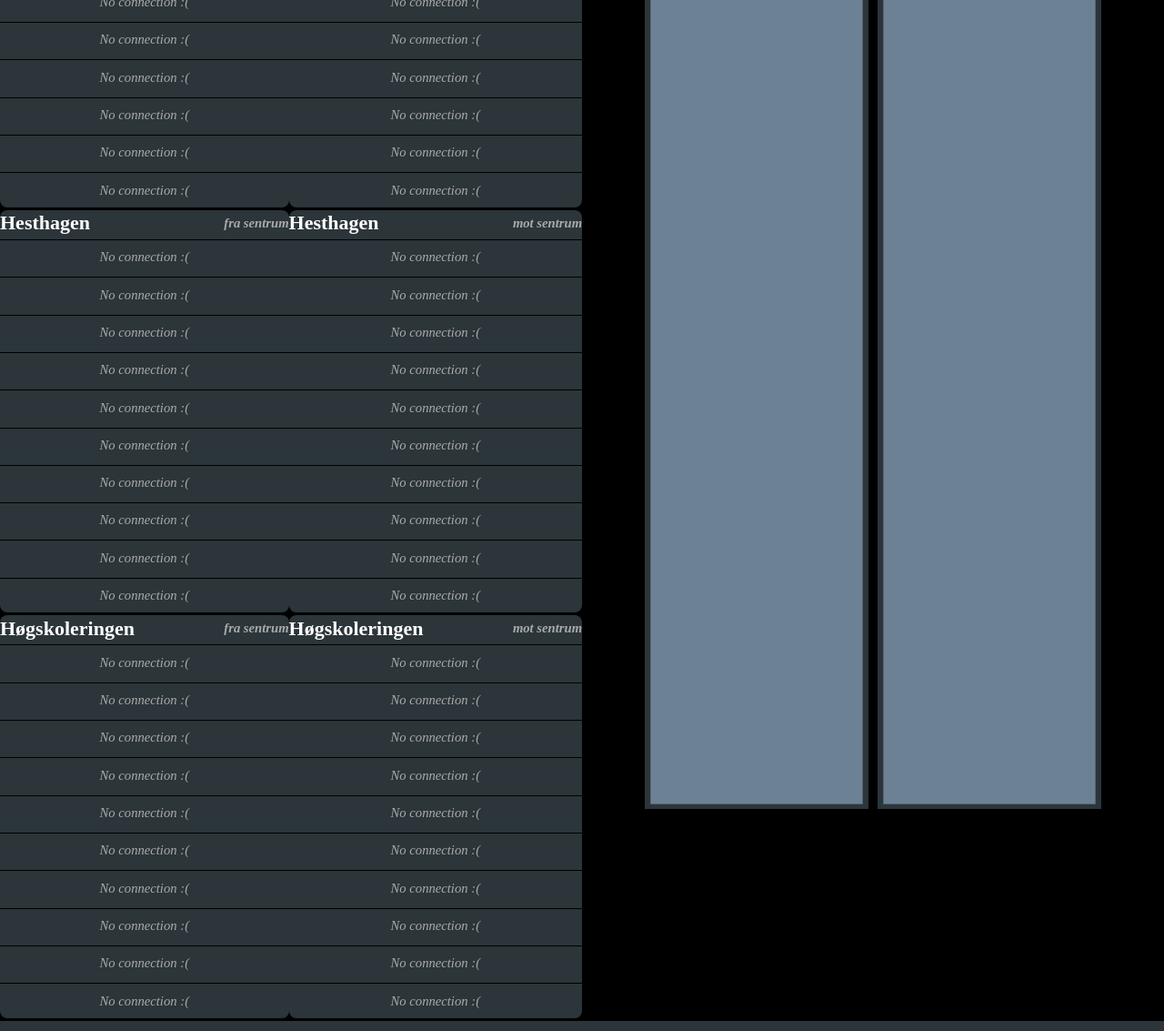
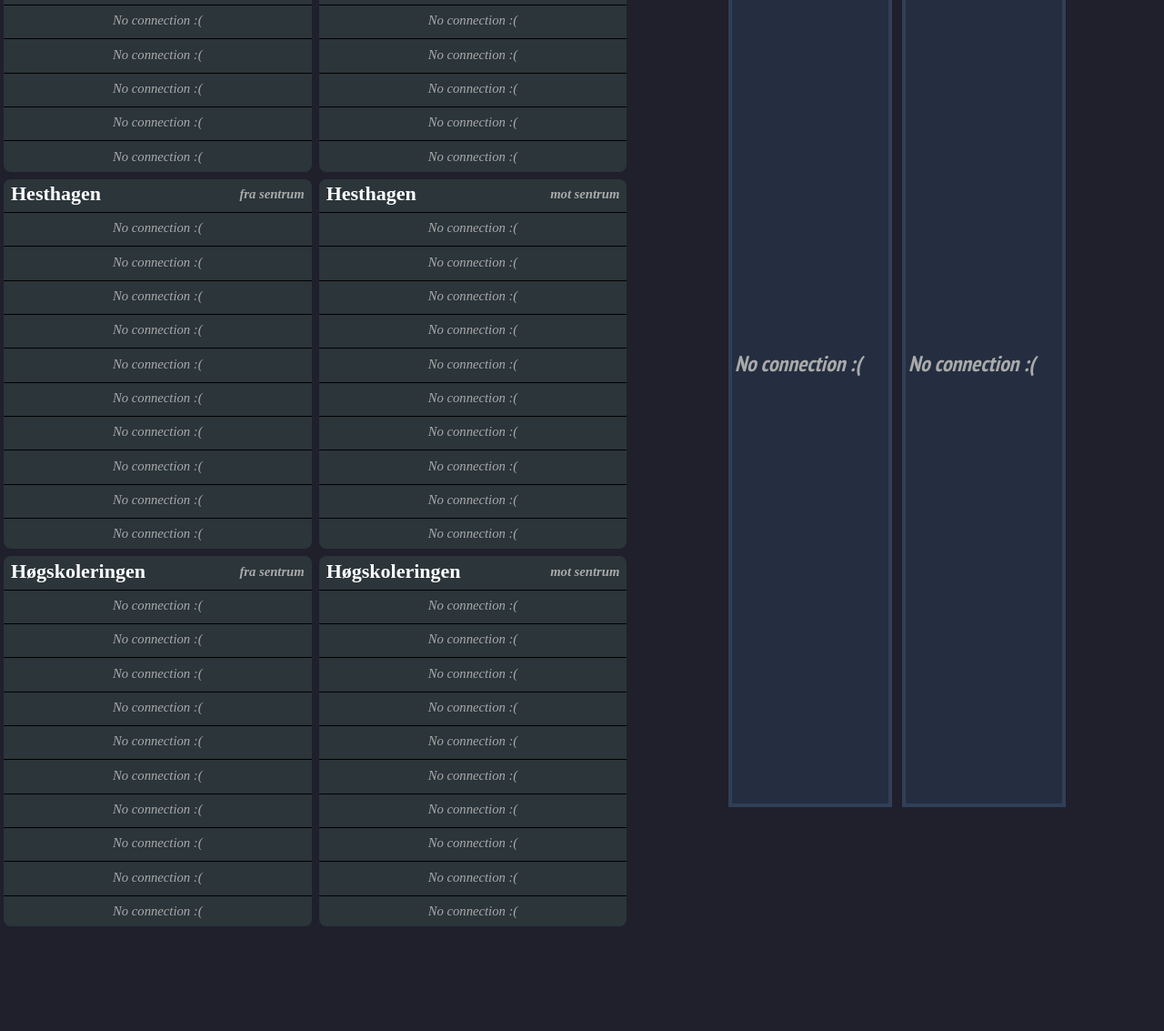
Before and after one commit to akselsundtwilhelmsen/infoscreen, a Flask app: page / in a window 1280 px wide. Shown: the whole page at 91% size. Run offline with Flask 3, Linux system fonts and the light colour scheme; data that the repository does not hold is empty.

Commit message:
ferdig arbeidskveld

```diff
--- a/server.py
+++ b/server.py
@@ -171,7 +171,7 @@
         return []
 
     global months
-    titleMaxLength = 40
+    titleMaxLength = 36
     output = []
     response = response["results"]
     for event in response:
--- a/static/busData.js
+++ b/static/busData.js
@@ -77,6 +77,7 @@
             const lineNumber = document.createElement("div");
             lineNumber.id = "busLineNumber";
             lineNumber.className = "busInnerBox";
+            //lineNumber.classList.add("busInnerBox", "busLineNumber");
 			lineNumber.innerHTML = "";
 			if (!(busData[a][b]["lineNo"].includes("FB"))) {
             	lineNumber.innerHTML += "<img src='static/icons/bus.png' class='busIcon'></img>";
@@ -86,8 +87,7 @@
 
             // route
             const route = document.createElement("div");
-            route.id = "busRoute";
-            route.className = "busInnerBox";
+            route.classList.add("busInnerBox", "busRoute");
             route.innerText = busData[a][b]["route"];
             departure.appendChild(route);
 
@@ -95,6 +95,7 @@
             const departureTime = document.createElement("div");
             departureTime.id = "busDepartureTime";
             departureTime.className = "busInnerBox";
+            //departureTime.classList.add("busInnerBox", "busRoute");
             departureTime.innerText = busData[a][b]["departureTime"];
             departure.appendChild(departureTime);
 
--- a/static/eventData.js
+++ b/static/eventData.js
@@ -49,13 +49,12 @@
         const eventDiv = document.createElement("div");
         eventDiv.className = "event";
 
-        let outerClass = "eventOuterBox";
         let innerClass = "eventInnerBox";
 
         // info
         const infoDiv = document.createElement("div");
         infoDiv.id = "eventInfo"
-        infoDiv.className = outerClass;
+        infoDiv.className = "eventLeft";
 
         // title
         const eventTitle = document.createElement("div");
@@ -98,8 +97,8 @@
         // header
         const headerDiv = document.createElement("div");
         headerDiv.className = "eventHeader";
-        headerDiv.className = outerClass;
-        headerDiv.innerHTML = `<img src=${value.cover}>`
+        headerDiv.className = "eventRight";
+        headerDiv.innerHTML = `<img class="eventHeader" src=${value.cover}>`
 
         eventDiv.appendChild(headerDiv);
 
--- a/static/main.css
+++ b/static/main.css
@@ -1,9 +1,12 @@
 :root {
 	--busPadding: 8px;
 	--busMargin: 8px;
+	--busStopMargin: 4px;
 	--busBackgroundColor: #2b353a;
-	--eventBackgroundColor: #6d8195;
-	--eventBorderColor: #556574
+	--busPaddingVertical: 2px;
+	--eventBackDropColor: #1F202B;
+	--eventBackgroundColor: #242E40;
+	--eventBorderColor: #313F57;
 }
 
 @font-face {
@@ -26,7 +29,7 @@
     line-height: 1;
     font-family: Inter, sans-serif;
     font-size: 20pt;
-	background-color: #000000;
+	background-color: var(--eventBackDropColor);
 }
 
 .outer {
@@ -67,16 +76,15 @@
 	display: flex;
 	justify-content: center; /* Horizontal centering */
     align-items: center; /* Vertical centering */
-	margin-right: 5%;
-	margin-left: 5%;
+	margin-right: 8%;
+	margin-left: 8%;
 }
 
 .abakusInner {
     /*flex: 1;*/
-    margin: 4pt;
 	width: 50%;
     color: #FFFFFF;
-	background-color: var(--busBackgroundColor);
+	background-color: var(--eventBackDropColor);
 	justify-content: center; /* Horizontal centering */
     align-items: center; /* Vertical centering */
 	font-size: 18pt;
@@ -90,17 +98,20 @@
     margin: 4pt;
     padding: 0pt;
     line-height: 1.3em;
+	align-items: center;
 	/*height: 4em;*/
     /*border-radius: 14px;*/
 	padding: 3px;
-	border: 1px solid var(--eventBorderColor);
+	border: 4px solid var(--eventBorderColor);
+    margin-top: 12px;
+    margin-bottom: 12px;
 }
 
 .eventError {
 	height: 40em;
 }
 
-img {
+.eventHeader {
     justify-content: center;
     align-items: center;
     flex: 1;
@@ -164,7 +189,18 @@
 
 /* date and time banner */
 
-#dateTime {
+.time {
+	font-size: 56pt;
+	align-items: center;
+	flex: 1;
+	/*line-height: 4em;*/
+}
+
+.dateTimeOuter {
+	width: 100%;
+}
+
+.dateTime {
 	justify-content: space-between;
     font-family: ubuntu mono;
 	width: 100%;
@@ -191,16 +225,7 @@
 	flex-direction: column;
 	align-items: center;
 	justify-content: center;
-	width: 24em;
-}
-
-#dateTime {
-	background-color: #2b353a;
-	width: 100%;
-	text-align: center;
-	border-radius: 8px;
-	color: white;
-	/*margin: 2px;*/
+	width: 26em;
 }
 
 #atb {
@@ -214,8 +239,9 @@
 }
 
 .busCard {
-	flex-grow: 1;
+	/*flex-grow: 1;*/
 	font-size: 11pt;
+	width: 50%;
 }
 
 .busStop {
@@ -223,8 +249,11 @@
 	/*margin: 2px;*/
 	/*padding: 3px;*/
 	border-radius: 8px;
-	/*margin: var(--busMargin);*/
+	margin: var(--busMargin);
 	/*padding: var(--busPadding);*/
+	margin-left: var(--busStopMargin);
+	margin-right: var(--busStopMargin);
+
 }
 
 .busStopHeader{
@@ -236,11 +265,10 @@
     font-weight: bold;
 	height: 2em;
 	align-items: center;
-}
-
-.busStopName, .busStopDirection {
-	flex: 1;
-	/*margin: 6px;*/
+	margin-left: var(--busMargin);
+	margin-right: var(--busMargin);
+	padding-top : var(--busPaddingVertical);
+	padding-bottom : var(--busPaddingVertical);
 }
 
 .busStopName {
@@ -266,11 +296,14 @@
     /* background-color: #555555; */
     /* border-top: white 1pt solid; */
     /* border-top: white 1pt #ffffff; */
-	padding : 4px;
+	padding-top : var(--busPaddingVertical);
+	padding-bottom : var(--busPaddingVertical);
 }
 
 #busDepartureTime {
     /*margin-left: auto;*/
+	margin-left: var(--busMargin);
+	margin-right: var(--busMargin);
 }
 
 #busLineNumber {
--- a/templates/page.html
+++ b/templates/page.html
@@ -6,12 +6,19 @@
   <body>
     <div id="container" class="outer">
 		<div id="leftColumn">
-			<div id="dateTime">
+			<div class="dateTimeOuter">
+				<div id="dateTime" class="dateTime">
+				</div>
 			</div>
 			<div id="atb">
 				<div id="busCard1" class="busCard">
 				</div>
 				<div id="busCard2" class="busCard">
+				</div>
+			</div>
+			<div class="dateTimeOuter">
+				<div class="dateTime invisible">
+					<h1> 2 </h1>
 				</div>
 			</div>
 		</div>
```
Also changed, not shown: other parts of static/main.css (+36 -13 lines).
